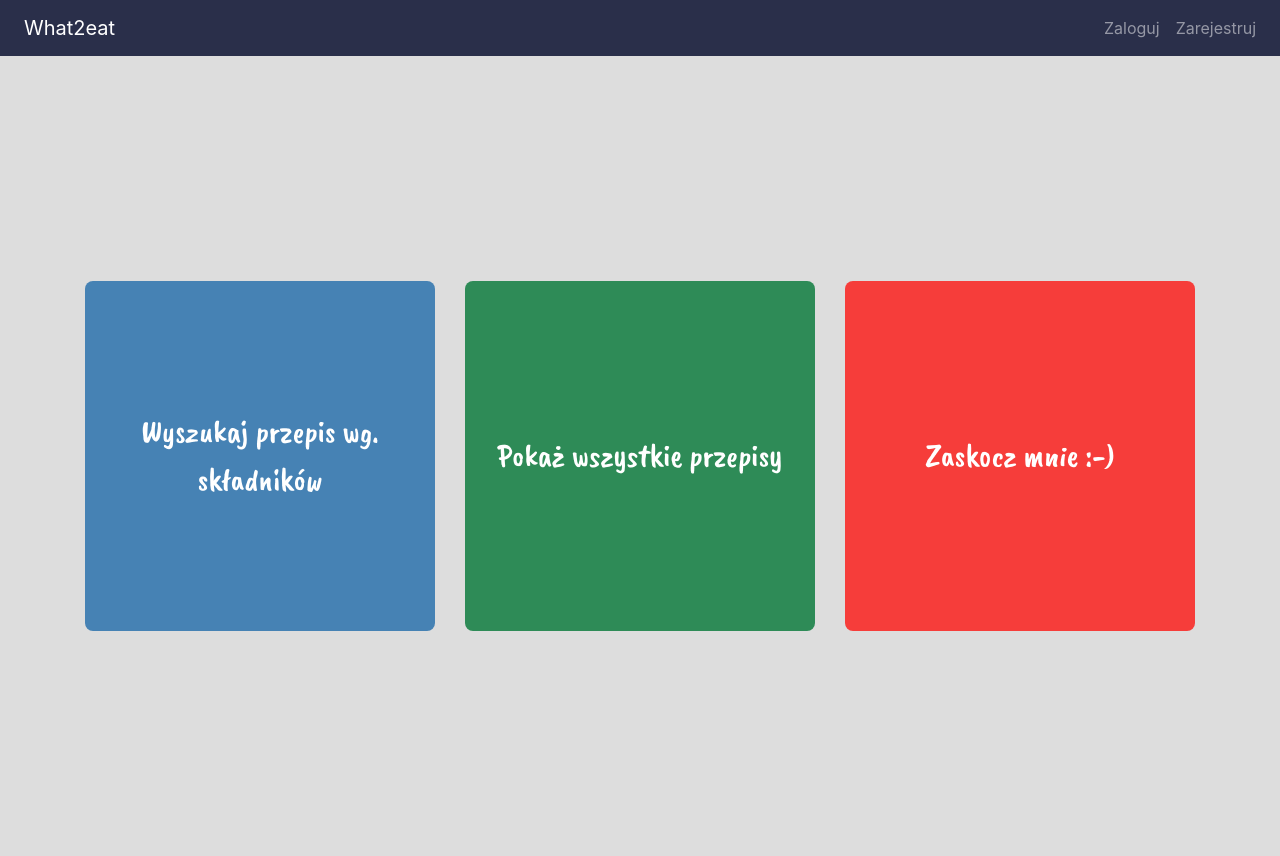
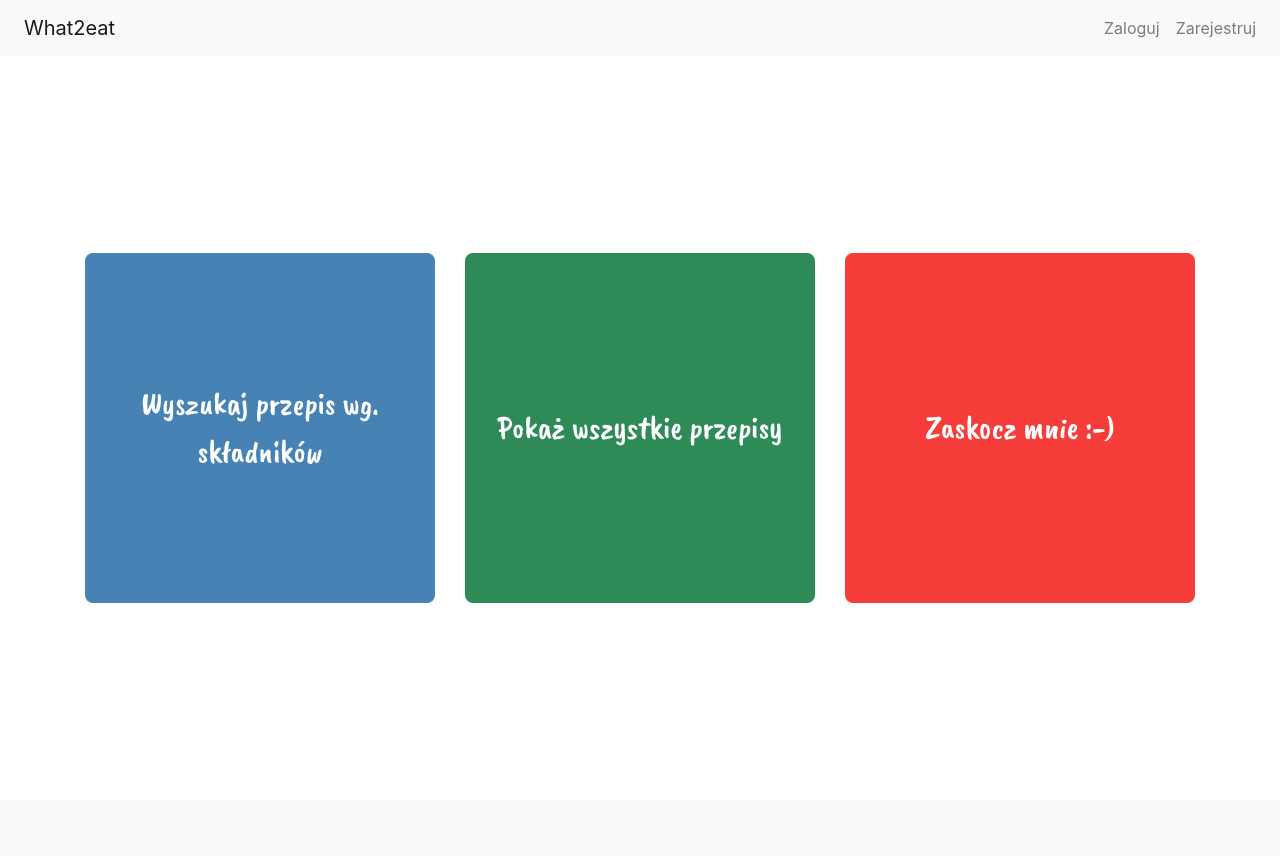
Before and after one commit to trzeciak000/Projekt-Kompetencyjny, a PHP site: page /Projekt-Kompetencyjny/ in a window 1280 px wide. After the commit the page ends 603 px from the top, so only its background shows below. Run offline with PHP 8.4, Linux system fonts and the light colour scheme; some libraries are stand-ins or nearby versions.

Commit message:
cd stylowania

```diff
--- a/css/custom.css
+++ b/css/custom.css
@@ -1,16 +1,19 @@
 body {
     width: 100%;
     height: 100%;
-    background-color: #ddd;
 }
 
 .fullscreen {
-    width: 100vw;
+    padding-top: 56px;
+    width: 100%;
     height: 100vh;
-    display: flex;
-    align-items: center;
-    justify-content: center;
+}
 
+.navbar {
+    position: absolute;
+    top: 0;
+    left: 0;
+    width: 100%;
 }
 
 .square {
@@ -71,7 +74,7 @@ body {
     right: 0;
     z-index: 1000;
     background: #ECF0F1;
-    /* display: none; */
+    display: none;
 }
 
 .load {
--- a/index.php
+++ b/index.php
@@ -14,12 +14,9 @@
         <link rel="stylesheet" href="css/bootstrap.min.css">
         <link rel="stylesheet" href="css/custom.css">
         <link href="https://fonts.googleapis.com/css?family=Caveat+Brush" rel="stylesheet">
+    </head>
 
-  </head>
     <body>
-    <script src="js/jquery-3.3.1.min.js"></script>
-    <script src="js/custom.js"></script>
-
         <div id="preloader">
           <div class="load">
             <i></i>
@@ -27,14 +24,11 @@
             <i></i>
             <i></i>
           </div>
-      <h2 class="h2">Myślimy nad jakimś fajnym logiem ;)</h2>
+          <h2 class="h2">Myślimy nad fajnym logiem</h2>
         </div>
-<!--
-    1. znajdź przepis wg. składników
-    2. wyświetl wszystkie przepisy
-    3. zaskocz mnie czymś dobrym :)-->
 
-    <div class="fullscreen">
+        <div class="wrapper">
+            <div class="fullscreen d-flex align-items-center justify-content-center">
                 <div class="container">
                   <div class="row">
 
@@ -73,11 +67,13 @@
                 </div>
 
             </div>
+        </div>
 
         <!-- JavaScript -->
-
+        <script src="js/jquery-3.3.1.min.js"></script>
         <script src="js/popper.min.js"></script>
         <script src="js/bootstrap.min.js"></script>
         <script src="js/all.min.js"></script>
+        <script src="js/custom.js"></script>
     </body>
 </html>
--- a/js/custom.js
+++ b/js/custom.js
@@ -12,10 +12,10 @@ else {
     });
 }*/
 
-$(window).ready(function() {
+/*$(window).ready(function() {
     $('.load').delay(1200).fadeOut();
     $('#preloader').delay(2000).fadeOut();
-});
+});*/
 
 /*$(document).ready(function() {
     $('body').css('display', 'none');
--- a/main_panel.php
+++ b/main_panel.php
@@ -1,7 +1,7 @@
 <?php
     session_start();
 ?>
-<nav id="mainNavbar" class="navbar navbar-dark navbar-expand-lg" style="background-color: #2a2f4a;">
+<nav id="mainNavbar" class="navbar navbar-light bg-light navbar-expand-lg">
 	<a href="" id="brand" class="navbar-brand ml-2 mr-auto">What2eat</a>
 
 	<button type="button" class="navbar-toggler collapsed" data-toggle="collapse" data-target="#navbarToggle" aria-controls="navbarToggle" aria-expanded="false" aria-label="Toggle navigation">
```
Also changed, not shown: img/burger_logo.png (added), img/food_bg_blurred.jpg (added). Lines whose indentation alone changed are shown as unchanged.
